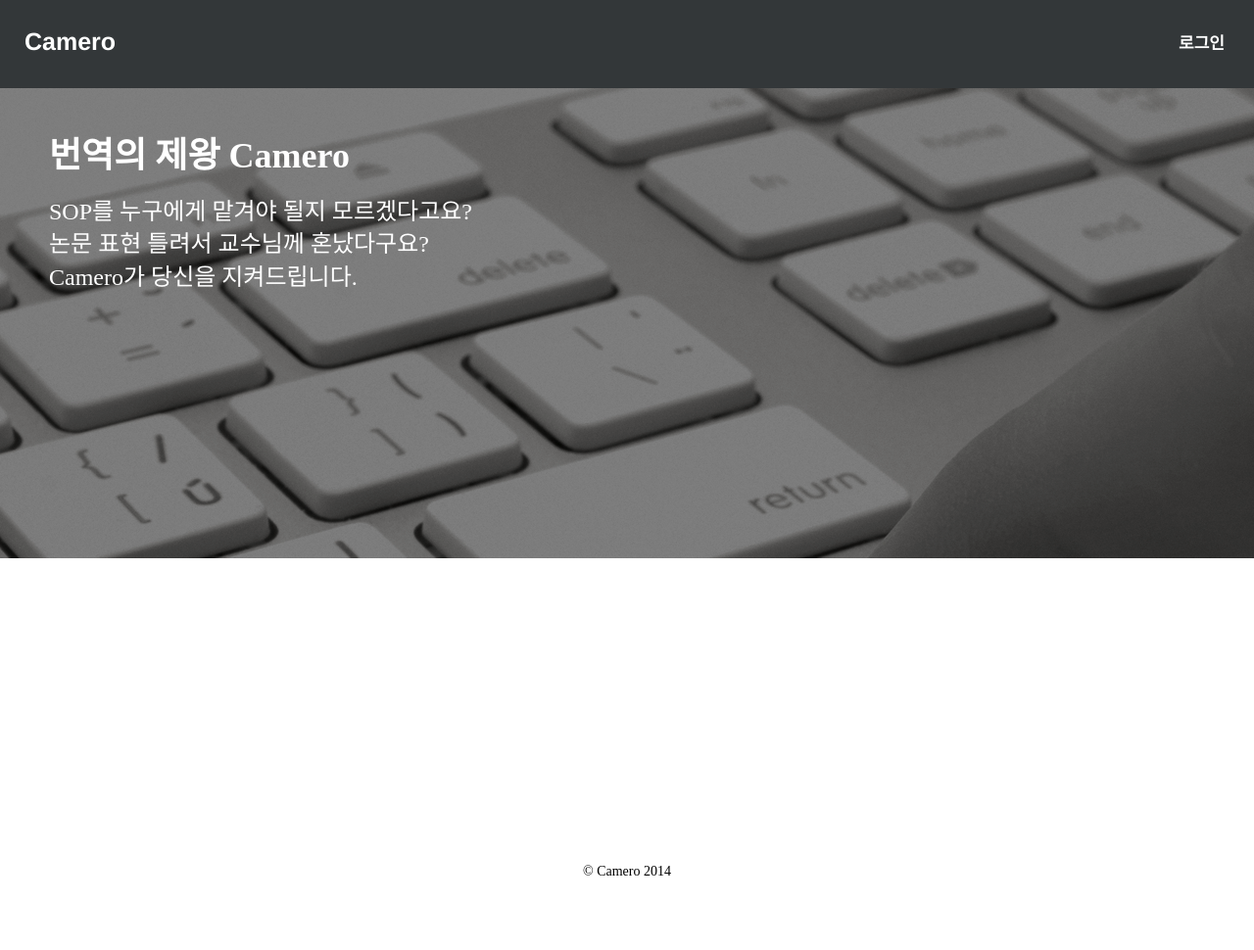
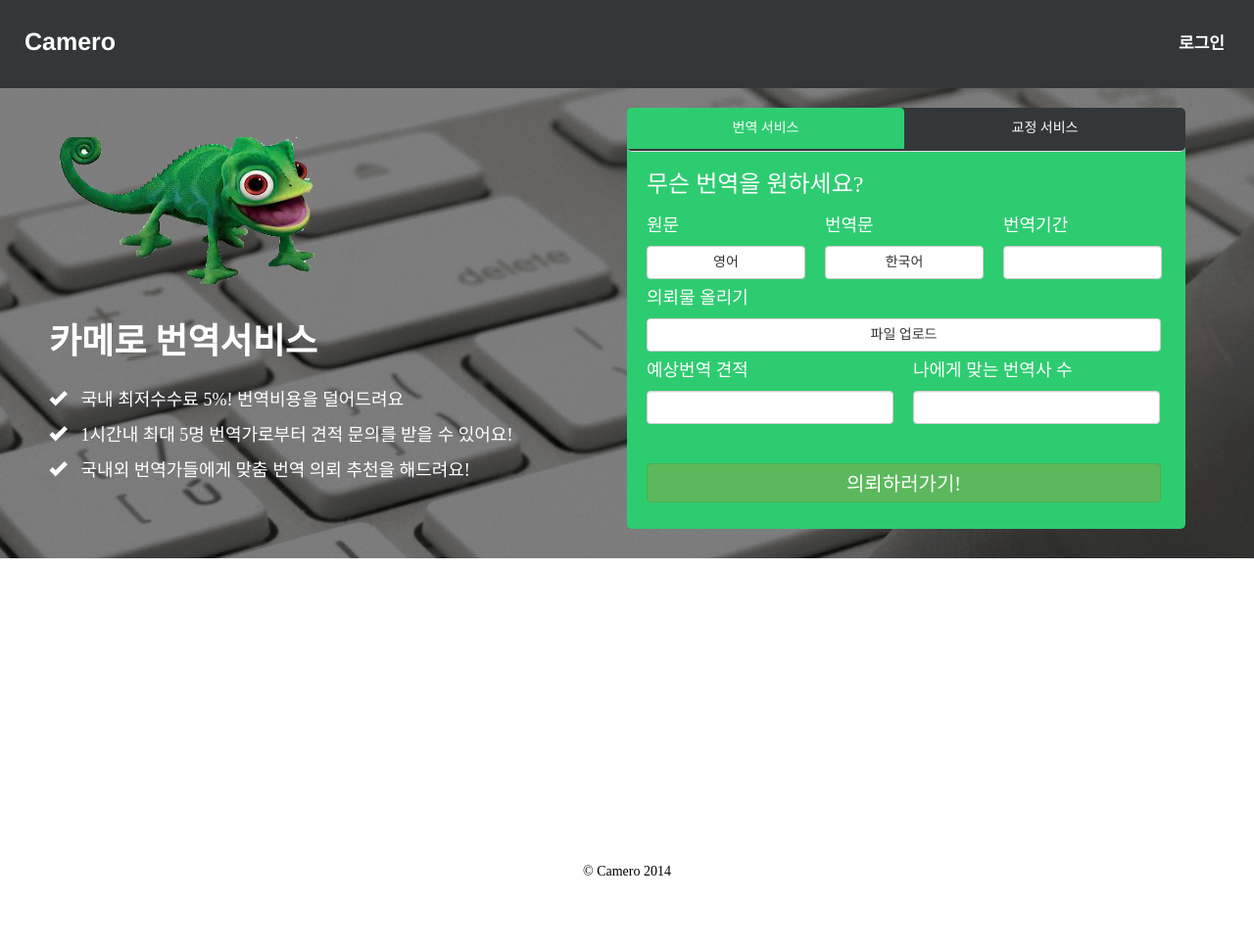
Before and after one commit to jaehoonLee/Camero, a Django app: page / in a window 1280 px wide. Shown: the whole page at 98% size. Run offline with Django 3.2, Linux system fonts and the light colour scheme; some libraries are stand-ins or nearby versions.

Commit message:
intro page added translation

```diff
--- a/templates/main_not_login.html
+++ b/templates/main_not_login.html
@@ -18,33 +18,68 @@
     width:50%;
     padding-top:50px;
     padding-left:50px;
-
+    float:left;
     }
 
     .translateCal {
-    width : 1000px;
-    height : 500px;
-    padding-top : 40px;
-    margin : 0 auto;
-
+    width : 570px;
+    height : 430px;
+    padding-top : 0px;
+    margin-top : 40px;
+    background-color:rgba(46, 204, 113, 1.0);
+    border-radius : 5px;
+    float:left;
     }
 
     .logoimagediv{
-    float : left;
-    width : 200px;
-    height : 500px;
-    margin-right : 20px;
+    width : 500px;
+    height : 170px;
+    margin-top : 20px;
     }
 
     .logoimage {
-    width : 200px;
-    height : 100px;
+    width : 300px;
+    height : 150px;
 
     }
 
     .calculateTrans{
-    width : 800px;
+    width : 600px;
     height : 500px;
+
+    }
+
+    .TransTabAll{
+    background-color:rgba(51, 55, 57, 1.0);
+    border-radius : 5px;
+    }
+
+    .TransTab{
+    width:285px;
+    text-align:center;
+    border-radius : 5px;
+    }
+
+    .nav-tabs>li.active>a, .nav-tabs>li.active>a:hover, .nav-tabs>li.active>a:focus
+    {
+    background-color:rgba(46, 204, 113, 1.0) !important;
+    color:white;
+    }
+
+    .TransTab a{
+    color:white;
+    }
+
+    .TransTab.active a{
+    border-color:rgba(46, 204, 113, 1.0) !important;
+    background-color:rgba(46, 204, 113, 1.0) !important;
+    color:white;
+    }
+
+
+    .TransTab a:hover{
+    border-color:rgba(46, 204, 113, 1.0) !important;
+    background-color:rgba(46, 204, 113, 1.0) !important;
     }
 
     .transcaldiv {
@@ -53,22 +88,22 @@
     }
 
     .transcaltext{
-    width : 200px;
+    width : 162px;
     }
 
     .transcalfile{
-    width : 640px;
+    width : 525px;
     }
 
     .transcalresult{
-    width : 310px;
+    width : 252px;
     }
 
     .transcalbtn {
-    width : 640px;
-    height : 50px;
+    width : 525px;
+    height : 40px;
     font-size : 20px;
-    margin-top : 25px;
+    margin-top : 40px;
     }
 
     .transcalbtndiv{
@@ -147,31 +182,29 @@
     <section class="section_style">
         <div class="intro">
             <div class="introTitleDiv">
-                <h1 style="font-weight:bold;">번역의 제왕 Camero</h1>
-                <h3 style="line-height:1.4em;">
-                    SOP를 누구에게 맡겨야 될지 모르겠다고요?</br>
-                    논문 표현 틀려서 교수님께 혼났다구요?</br>
-                    Camero가 당신을 지켜드립니다.
-                </h3>
+                <div class="logoimagediv">
+                    <img class="logoimage" src="/static/logo.png">
                 </div>
+                <h1 style="font-weight:bold;">카메로 번역서비스</h1>
+                <h4 style="line-height:2.0em; margin-top:20px;">
+                    <span class="glyphicon glyphicon-ok" aria-hidden="true" style="margin-right:10px;"></span> 국내 최저수수료 5%! 번역비용을 덜어드려요</br>
+                    <span class="glyphicon glyphicon-ok" aria-hidden="true" style="margin-right:10px;"></span> 1시간내 최대 5명 번역가로부터 견적 문의를 받을 수 있어요!</br>
+                    <span class="glyphicon glyphicon-ok" aria-hidden="true" style="margin-right:10px;"></span> 국내외 번역가들에게 맞춤 번역 의뢰 추천을 해드려요!
+                </h4>
+            </div>
+            <div class="translateCal">
 
-    </section>
+                <div class="calculateTrans">
+                    <ul id="myTab" class="nav nav-tabs TransTabAll" role="tablist" style="width:570px; height:45px;">
+                        <li class="TransTab active" role="presentation"><a href="#home" id="home-tab" role="tab" data-toggle="tab" aria-controls="home" aria-expanded="true">번역 서비스</a></li>
+                        <li class="TransTab" role="presentation"><a href="#profile" role="tab" id="profile-tab" data-toggle="tab" aria-controls="profile">교정 서비스</a></li>
+                    </ul>
 
-      <!--
-        <div class="translateCal">
-            <div class="logoimagediv">
-                <img class="logoimage" src="/static/logo.jpg">
-            </div>
-            <div class="calculateTrans">
-                <ul id="myTab" class="nav nav-tabs" role="tablist" style="width:870px; height:45px;">
-                    <li role="presentation" class="active"><a href="#home" id="home-tab" role="tab" data-toggle="tab" aria-controls="home" aria-expanded="true">번역 서비스</a></li>
-                    <li role="presentation"><a href="#profile" role="tab" id="profile-tab" data-toggle="tab" aria-controls="profile">교정 서비스</a></li>
-                </ul>
-                <div id="myTabContent" class="tab-content" style="width:900px; height:500px;">
+                    <div id="myTabContent" class="tab-content" style="width:550px; height:300px; margin-left:20px;">
                         <div role="tabpanel" class="tab-pane fade in active" id="home" aria-labelledBy="home-tab">
-                        <h2>무슨 번역을 원하세요?</h2>
+                            <h3>무슨 번역을 원하세요?</h3>
                             <div class="transcaldiv">
-                            <h3>원문</h3>
+                                <h4>원문</h4>
                                 <div class="dropdown">
                                     <button class="btn btn-default dropdown-toggle transcaltext" type="button" id="originalLang" data-toggle="dropdown" aria-expanded="true">
                                         영어
@@ -183,7 +216,7 @@
                                 </div>
                             </div>
                             <div class="transcaldiv">
-                            <h3>번역문</h3>
+                                <h4>번역문</h4>
                                 <div class="dropdown">
                                     <button class="btn btn-default dropdown-toggle transcaltext" type="button" id="changeLang" data-toggle="dropdown" aria-expanded="true">
                                         한국어
@@ -195,21 +228,21 @@
                                 </div>
                             </div>
                             <div class="transcaldiv">
-                            <h3>번역기간</h3>
+                                <h4>번역기간</h4>
                                 <input type="text" class="form-control transcaltext">
                             </div>
                             <br>
                             <div class="transcaldiv">
-                            <h3>의뢰물 올리기</h3>
+                                <h4>의뢰물 올리기</h4>
                                 <button type="button" id="file_upload_btn" class="btn btn-default transcalfile" onclick="javascript:FileBrowse();">파일 업로드</button>
                             </div>
                             <br>
                             <div class="transcaldiv">
-                            <h3>예상번역 견적</h3>
+                                <h4>예상번역 견적</h4>
                                 <input id="amountMoney" type="text" class="form-control transcalresult">
                             </div>
                             <div class="transcaldiv">
-                            <h3>나에게 맞는 번역사 수</h3>
+                                <h4>나에게 맞는 번역사 수</h4>
                                 <input id="transcount" type="text" class="form-control transcalresult">
                             </div>
                             <div class="transcalbtndiv">
@@ -217,9 +250,9 @@
                             </div>
                         </div>
                         <div role="tabpanel" class="tab-pane fade" id="profile" aria-labelledBy="profile-tab">
-                        <h2>무슨 교정을 원하세요?</h2>
+                            <h3>무슨 교정을 원하세요?</h3>
                             <div class="transcaldiv">
-                            <h3>교정문</h3>
+                                <h4>교정문</h4>
                                 <div class="dropdown">
                                     <button class="btn btn-default dropdown-toggle transcalresult" type="button" id="originalLang" data-toggle="dropdown" aria-expanded="true">
                                         영어
@@ -231,21 +264,21 @@
                                 </div>
                             </div>
                             <div class="transcaldiv">
-                            <h3>번역기간</h3>
+                                <h4>번역기간</h4>
                                 <input type="text" class="form-control transcalresult">
                             </div>
                             <br>
                             <div class="transcaldiv">
-                            <h3>의뢰물 올리기</h3>
+                                <h4>의뢰물 올리기</h4>
                                 <button type="button" id="file_upload_btn" class="btn btn-default transcalfile" onclick="javascript:FileBrowse();">파일 업로드</button>
                             </div>
                             <br>
                             <div class="transcaldiv">
-                            <h3>예상번역 견적</h3>
+                                <h4>예상번역 견적</h4>
                                 <input id="amountMoney" type="text" class="form-control transcalresult">
                             </div>
                             <div class="transcaldiv">
-                            <h3>나에게 맞는 번역사 수</h3>
+                                <h4>나에게 맞는 번역사 수</h4>
                                 <input id="transcount" type="text" class="form-control transcalresult">
                             </div>
                             <div class="transcalbtndiv">
@@ -254,11 +287,14 @@
                         </div>
                     </div>
 
+                </div>
 
             </div>
 
-        </div>
-        -->
+    </section>
+
+
+
     <form id="file_upload_form" name="file_upload" action="/hello" method="POST" enctype="multipart/form-data">
         <input type="file" id="file_upload_input" name="file" style="display:none;">
     </form>
```
Also changed, not shown: images/logo.png (added). Lines whose indentation alone changed are shown as unchanged.
